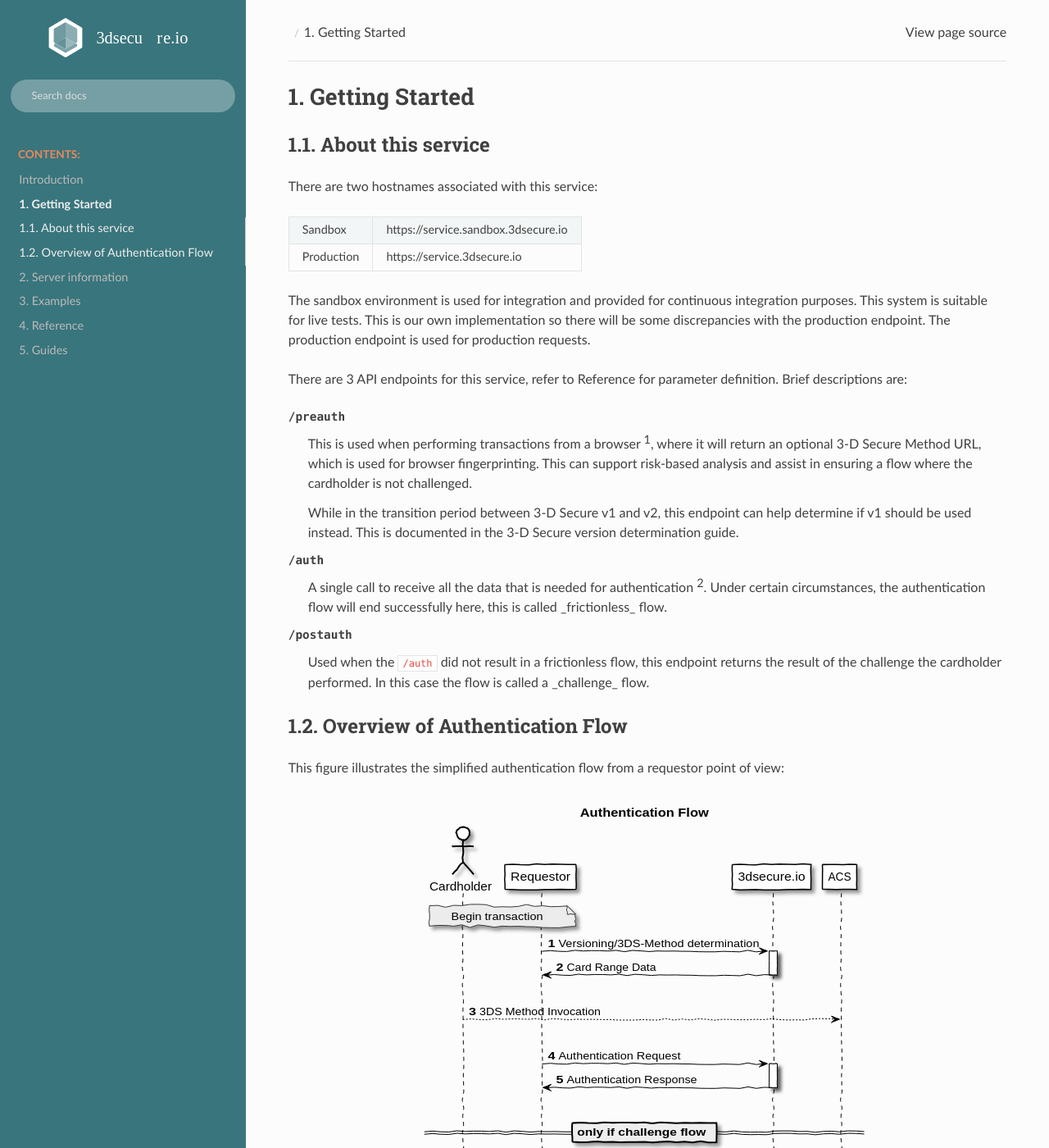
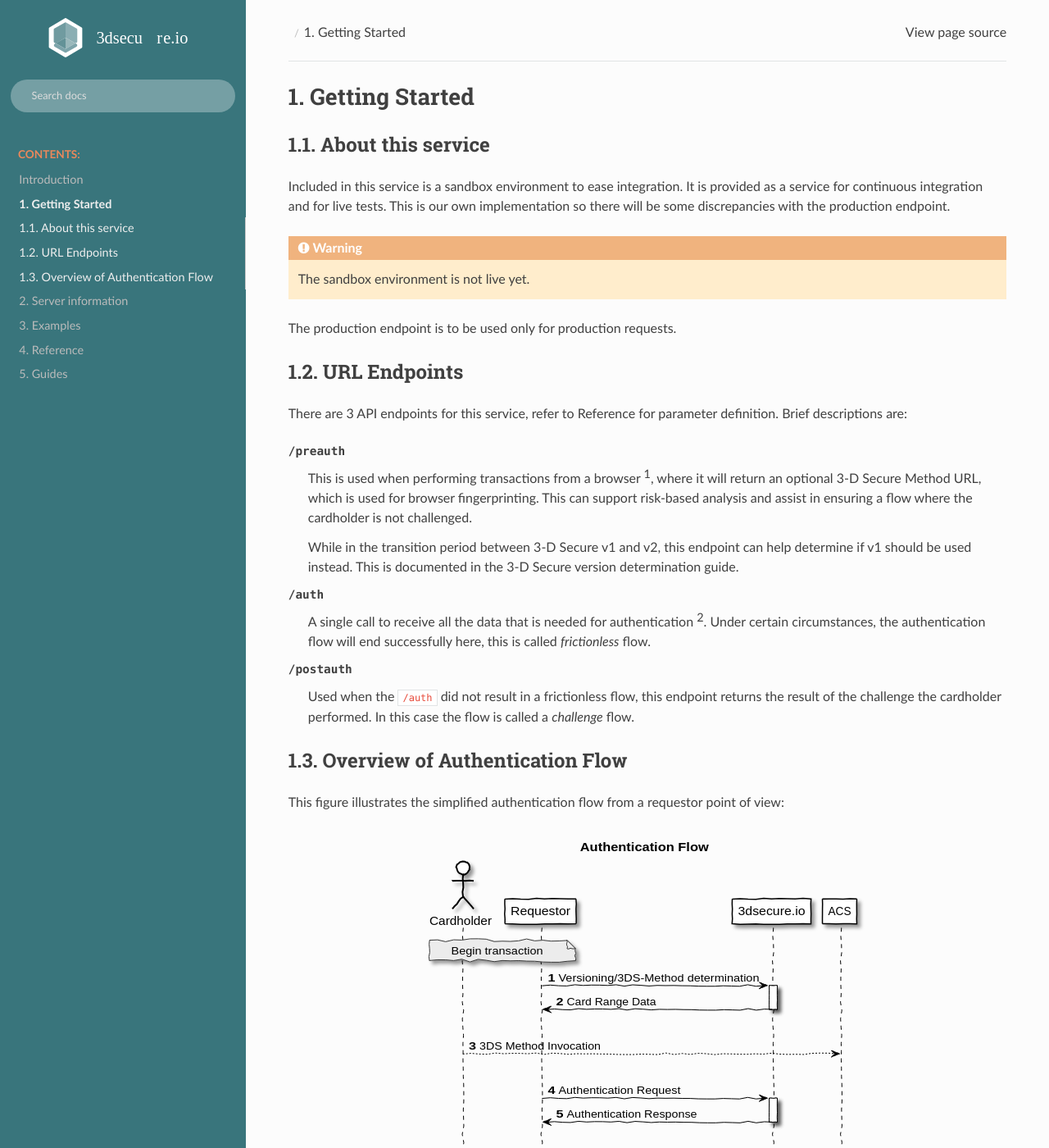
Before and after one commit to clearhaus/3DSv2-api-documentation, a Sphinx documentation site: the page built from source/getting-started.rst, in a window 1280 px wide and 1400 px high. Shown: the whole window at 82% size. Built offline with Sphinx 7.4.7 and the Read the Docs theme 2.0.0, drawn with Linux system fonts in a browser that asks for light colours.

Commit message:
Phrasing, add warning about missing sandbox.

```diff
--- a/source/getting-started.rst
+++ b/source/getting-started.rst
@@ -7,19 +7,19 @@ Getting Started
 About this service
 ==================
 
-There are two hostnames associated with this service:
+Included in this service is a sandbox environment to ease integration. It is
+provided as a service for continuous integration and for live tests.
+This is our own implementation so there will be some discrepancies with the
+production endpoint.
 
-+--------------+-------------------------------------+
-| Sandbox      | https://service.sandbox.3dsecure.io |
-+--------------+-------------------------------------+
-| Production   | https://service.3dsecure.io         |
-+--------------+-------------------------------------+
+.. warning::
+  The sandbox environment is not live yet.
 
-The sandbox environment is used for integration and provided for continuous
-integration purposes. This system is suitable for live tests. This is our own
-implementation so there will be some discrepancies with the production
-endpoint.  The production endpoint is used for production requests.
 
+The production endpoint is to be used only for production requests.
+
+URL Endpoints
+=============
 
 There are 3 API endpoints for this service, refer to :ref:`reference` for
 parameter definition. Brief descriptions are:
@@ -37,12 +37,12 @@ parameter definition. Brief descriptions are:
 /auth
   A single call to receive all the data that is needed for authentication [2]_.
   Under certain circumstances, the authentication flow will end successfully
-  here, this is called _frictionless_ flow.
+  here, this is called *frictionless* flow.
 
 /postauth
   Used when the ``/auth`` did not result in a frictionless flow, this endpoint
   returns the result of the challenge the cardholder performed.  In this case
-  the flow is called a _challenge_ flow.
+  the flow is called a *challenge* flow.
 
 Overview of Authentication Flow
 ===============================
--- a/source/server-information.rst
+++ b/source/server-information.rst
@@ -12,6 +12,9 @@ Connecting to the server
 +--------------+-------------------------------------+
 | Production   | https://service.3dsecure.io         |
 +--------------+-------------------------------------+
+
+.. warning::
+  The sandbox environment is not live yet.
 
 Supported card schemes
 ======================
```
